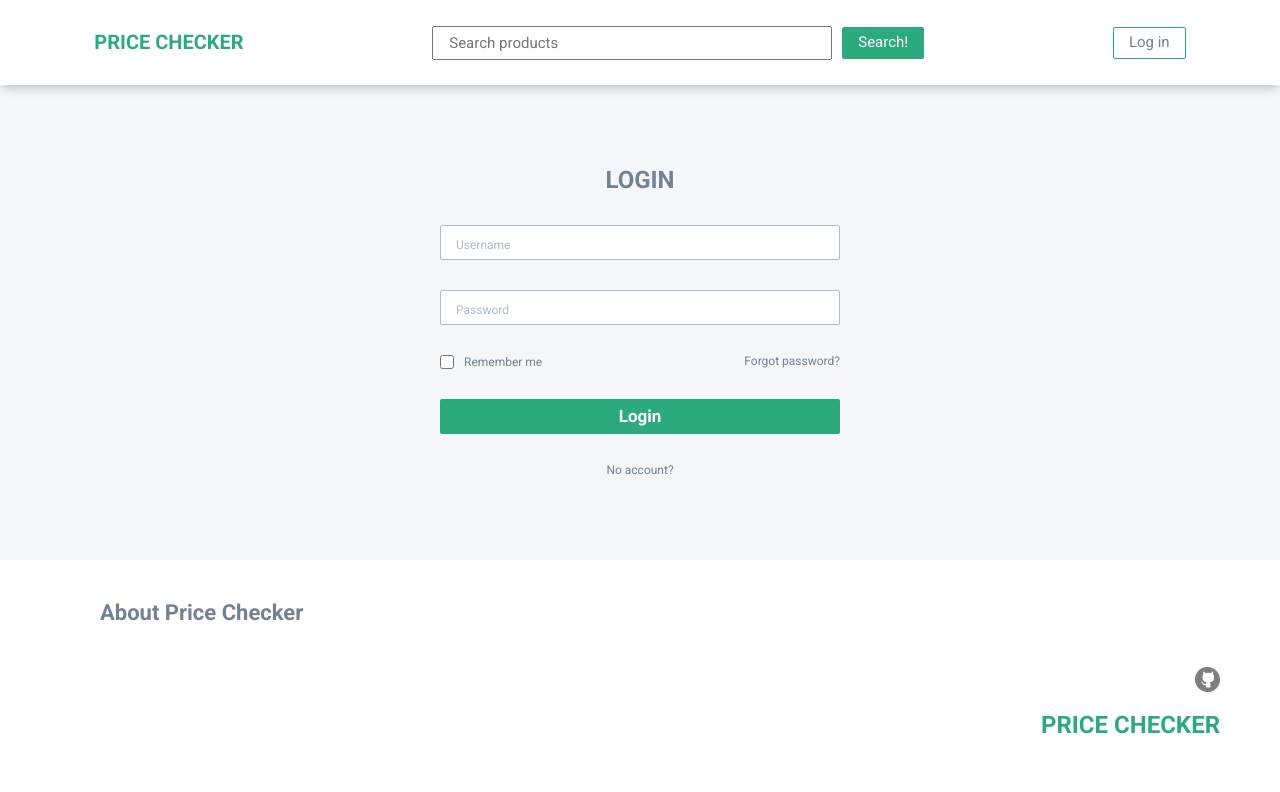
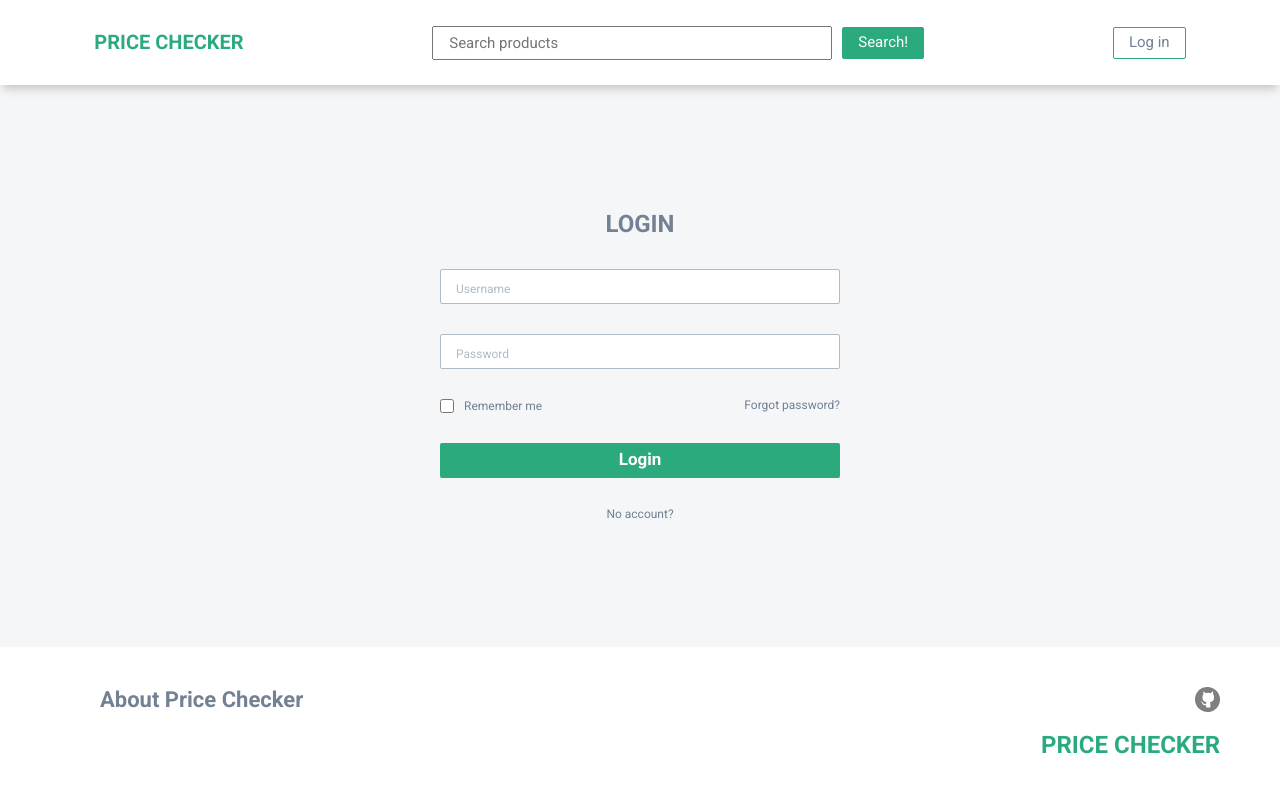
Before and after one commit to Loktysh/price-checker-front, a React (Create React App) app: page / in a window 1280 px wide. Shown: the top 792 px of the page. Built offline with nearby package versions, Linux system fonts and the light colour scheme.

Commit message:
fix: fix footer styles

```diff
--- a/src/components/common/AppFooter/index.tsx
+++ b/src/components/common/AppFooter/index.tsx
@@ -9,16 +9,16 @@ import {
   RightSide,
 } from './styled';
 import github from './github.svg';
+import { useSelector } from 'react-redux';
+import { RootState } from '../../../store/store';
 
-interface FooterProps {
-  userLogged: boolean;
-}
+export const AppFooter: FC = () => {
+  const logged = useSelector((state: RootState) => state.login.logged);
 
-export const AppFooter: FC<FooterProps> = ({ userLogged }) => {
   return (
     <FooterContainer>
       <LeftSide>
-        {!userLogged ? (
+        {!logged ? (
           <FooterLink to='/about'>About Price Checker</FooterLink>
         ) : (
           <>
--- a/src/components/common/AppFooter/styled.ts
+++ b/src/components/common/AppFooter/styled.ts
@@ -10,8 +10,7 @@ import {
 
 export const FooterContainer = styled.div`
   width: 100%;
-  min-height: 24rem;
-  padding: 4rem 6rem 6rem 10rem;
+  padding: 4rem 6rem 4rem 10rem;
   display: flex;
   justify-content: space-between;
   background-color: ${COLOR_WHITE};
@@ -50,6 +49,10 @@ export const FooterLink = styled(Link)`
   @media (max-width: 800px) {
     font-size: 1.8rem;
   }
+
+  @media (max-width: 500px) {
+    font-size: 1.5rem;
+  }
 `;
 
 export const GithubLink = styled.a`
@@ -86,4 +89,8 @@ export const PriceChecker = styled(Link)`
   @media (max-width: 800px) {
     font-size: 2rem;
   }
+
+  @media (max-width: 500px) {
+    font-size: 1.8rem;
+  }
 `;
--- a/src/components/pages/MainPage.tsx
+++ b/src/components/pages/MainPage.tsx
@@ -17,7 +17,7 @@ const MainPage = () => {
     <MainContainer>
       <AppHeader />
       <Outlet />
-      <AppFooter userLogged={false} />
+      <AppFooter />
     </MainContainer>
   );
 };
```
